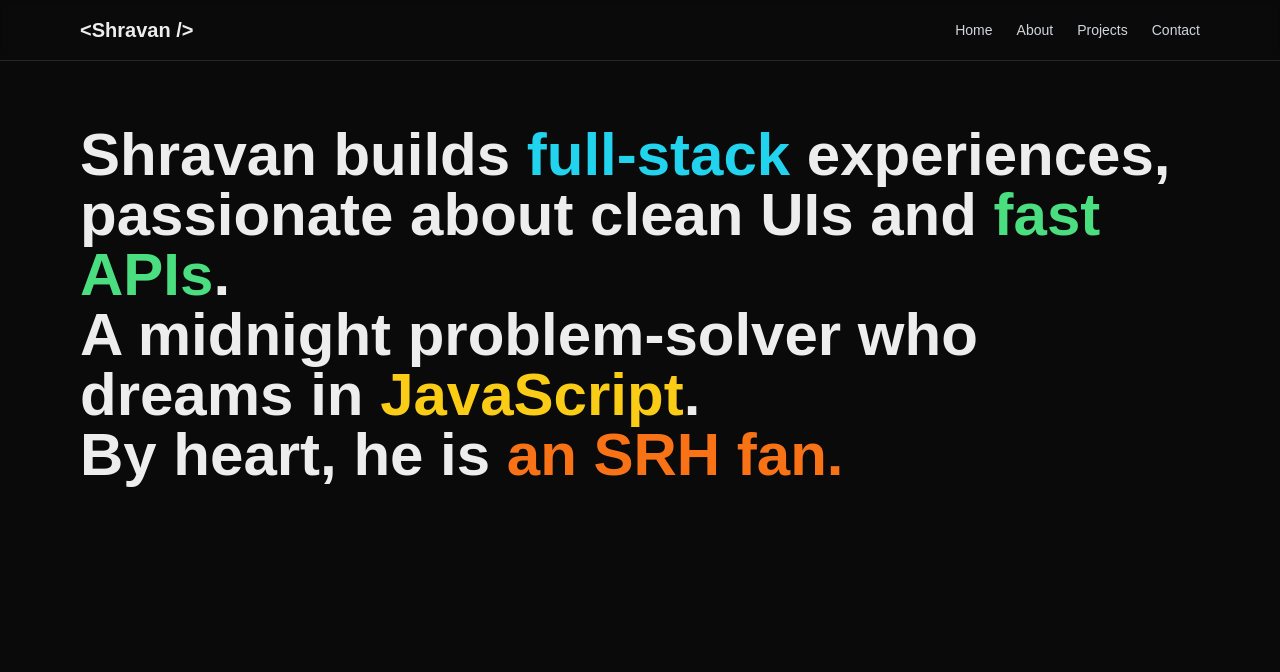
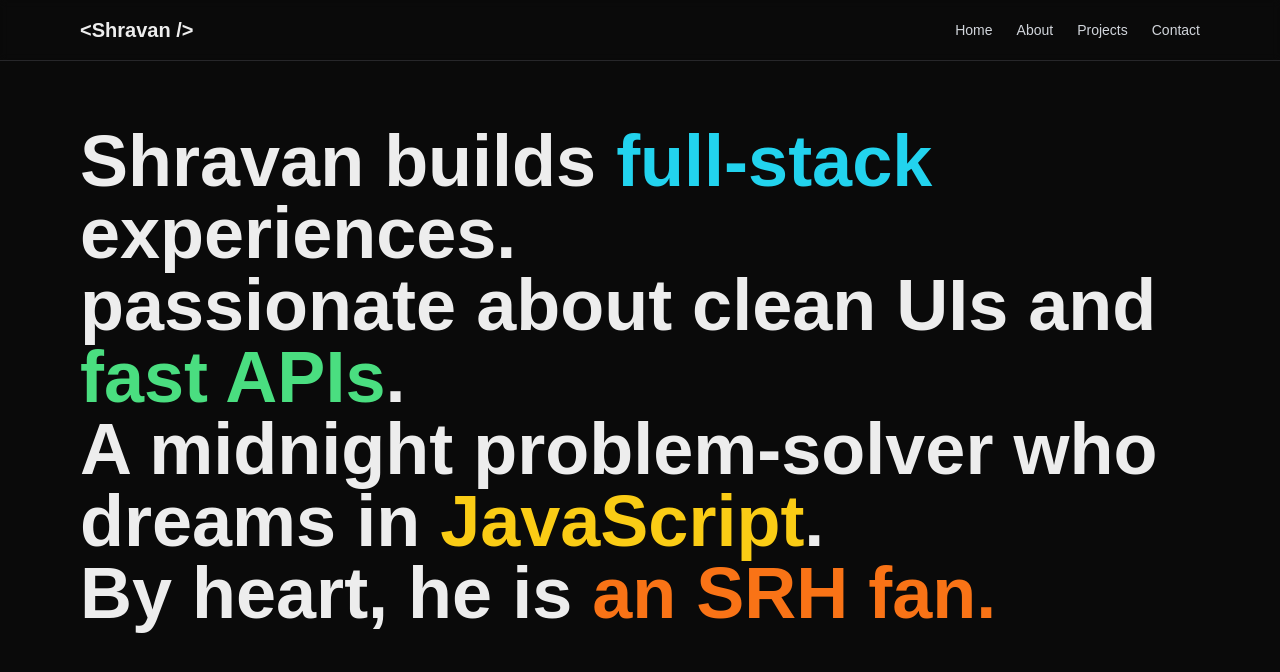
Before and after one commit to vamsi1225/portfoliosite, a Next.js app: page / in a window 1280 px wide. Shown: the top 672 px of the page. Built offline with nearby package versions, Linux system fonts and the light colour scheme.

Commit message:
editing transition text

```diff
--- a/src/app/components/blocks/HeroIntro.tsx
+++ b/src/app/components/blocks/HeroIntro.tsx
@@ -18,12 +18,12 @@
   return (
     <section className="mt-4 md:mt-16 mb-8 text-foreground m-0 p-0">
       <motion.h1
-        className="text-4xl sm:text-5xl md:text-6xl lg:text-6xl xl:text-6xl font-bold leading-[3rem] m-0 p-0"
+        className="text-4xl sm:text-5xl md:text-6xl lg:text-6xl xl:text-7xl font-bold leading-[3rem] m-0 p-0"
         initial={{ opacity: 0, y: 20 }}
         animate={{ opacity: 1, y: 0 }}
         transition={{ duration: 0.8, ease: 'easeOut' }}
       >
-        Shravan builds <span className="text-cyan-400">full-stack</span> experiences,<br />
+        Shravan builds <span className="text-cyan-400">full-stack</span> experiences.<br />
         passionate about clean UIs and <span className="text-green-400">fast APIs</span>.<br />
         A midnight problem-solver who dreams in <span className="text-yellow-400">JavaScript</span>.<br />
         By heart, he is{' '}
--- a/src/app/constants/nav.ts
+++ b/src/app/constants/nav.ts
@@ -6,7 +6,8 @@
 ] as const;
 
 export const rotatingTitles = [
-  { text: 'into planes.', color: 'text-violet-400' },
+  { text: 'into Planes.', color: 'text-violet-400' },
   { text: 'an SRH fan.', color: 'text-orange-500' },
   { text: 'an F1 enthusiast.', color: 'text-red-600' },
+  { text: "Shreya's man", color: 'text-pink-600'}
 ];
```
